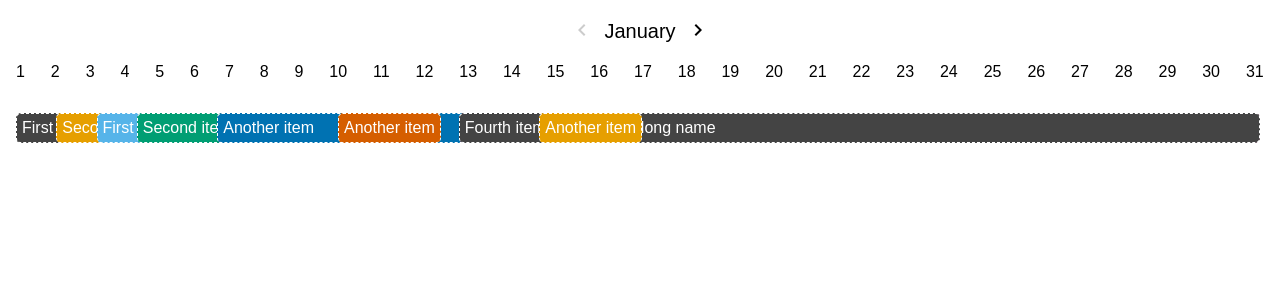
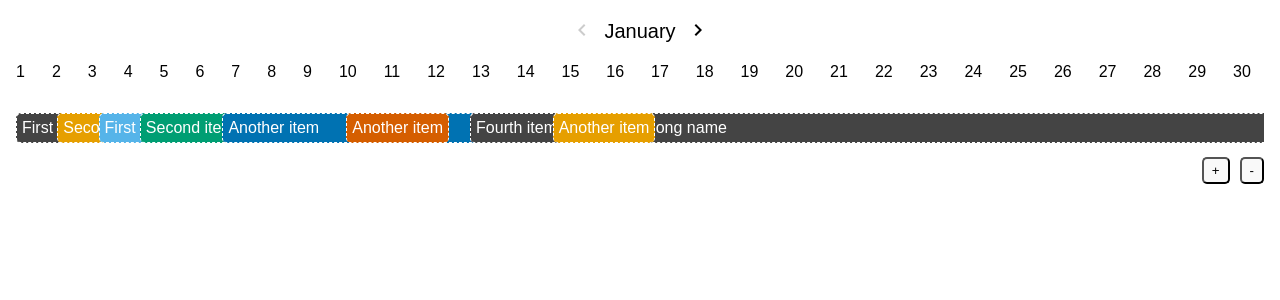
Before and after one commit to diego-cecatto/minimal-timiline, a React (Vite) app: page / in a window 1280 px wide. Shown: the top 300 px of the page. Built offline with nearby package versions, Linux system fonts and the light colour scheme.

Commit message:
feat: implement basic zoom in / zoom out feature

```diff
--- a/src/components/timeline/Timeline.module.scss
+++ b/src/components/timeline/Timeline.module.scss
@@ -26,8 +26,8 @@ body {
 
             .dropZone {
                 position: absolute;
-                height: 28px;
-                top: 17px;
+                height: 80px;
+                top: 8px;
                 z-index: -1;
                 &.active {
                     z-index: 1;
@@ -45,13 +45,13 @@ body {
 
         &.hover {
             z-index: 2;
-            cursor: pointer;
+            cursor: grabbing;
         }
 
         &.dragging {
             z-index: 1;
             position: absolute;
-            cursor: pointer;
+            cursor: grabbing !important;
         }
 
         .fieldEditor {
@@ -133,3 +133,15 @@ body {
     height: 1px;
     overflow: hidden;
 }
+
+.buttonsContainer {
+    text-align: right;
+
+    .actionButtons {
+        background-color: #f9f9f9;
+        cursor: pointer;
+        margin-left: 10px;
+        padding: 4px 8px;
+        border-radius: 5px;
+    }
+}
--- a/src/components/timeline/Timeline.tsx
+++ b/src/components/timeline/Timeline.tsx
@@ -1,18 +1,73 @@
 import styles from './Timeline.module.scss';
-import { TimelineItem } from '../../actions/timeline/timeline.mock.ation';
+import { Appontment } from '../../actions/timeline/timeline.mock.ation';
 import { TimelineHeader } from './TimelineHeader';
 import { Events } from './TimelineEvents';
+import { useState } from 'react';
 
 declare type TimelineProps = {
-    events: TimelineItem[];
+    events: Appontment[];
 };
 
 export const Timeline = ({ events }: TimelineProps) => {
+    const [width, setWidth] = useState(window.innerWidth);
+    const [showReset, setShowReset] = useState(false);
+
+    const handleZoomIn = () => {
+        setWidth((prevWidth) => prevWidth + 50);
+        setShowReset(true);
+    };
+
+    const handleZoomOut = () => {
+        setWidth((prevWidth) => prevWidth - 50);
+        setShowReset(true);
+    };
+    const handleReset = () => {
+        setWidth(window.innerWidth);
+        setShowReset(false);
+    };
+    const handleScroll = (event: any) => {
+        if (event.deltaY > 0) {
+            handleZoomIn();
+        } else {
+            handleZoomOut();
+        }
+    };
+
     return (
         <>
-            <TimelineHeader />
-            <div className={styles.timelineContainer}>
-                <Events />
+            <div style={{ overflow: 'hidden' }} onWheel={handleScroll}>
+                <TimelineHeader zoom={width} />
+                <div
+                    style={{
+                        width: `${width}px`,
+                        overflow: 'hidden',
+                        overflowY: 'hidden',
+                        transition: 'transform 0.1s ease',
+                    }}
+                >
+                    <div className={styles.timelineContainer}>
+                        <Events />
+                    </div>
+                </div>
+            </div>
+            <div className={styles.buttonsContainer}>
+                {showReset && (
+                    <button
+                        onClick={handleReset}
+                        className={styles.actionButtons}
+                    >
+                        Reset
+                    </button>
+                )}
+                <button onClick={handleZoomIn} className={styles.actionButtons}>
+                    +
+                </button>
+                <button
+                    onClick={handleZoomOut}
+                    className={styles.actionButtons}
+                >
+                    -
+                </button>
             </div>
         </>
     );
--- a/src/components/timeline/TimelineEvents.tsx
+++ b/src/components/timeline/TimelineEvents.tsx
@@ -76,7 +76,7 @@ export const Events = () => {
         clearTimeout(hoverHandlerRef.current);
         hoverHandlerRef.current = setTimeout(() => {
             setHover(event);
-        }, 300);
+        }, 250);
     };
 
     const handleMouseLeave = (event: React.MouseEvent) => {
@@ -86,7 +86,7 @@ export const Events = () => {
         clearTimeout(hoverHandlerRef.current);
         hoverHandlerRef.current = setTimeout(() => {
             setHover(null);
-        }, 500);
+        }, 300);
     };
     const handleStartEditItem = (event: Appontment) => {
         document.addEventListener('click', handleCloseEdit);
@@ -132,7 +132,7 @@ export const Events = () => {
                         handleResize={startResize}
                         handleStartEditItem={handleStartEditItem}
                         handleChangeName={handleChangeName}
-                        handleDragStart={(event: Appontment | null) => {
+                        handleDrag={(event: Appontment | null) => {
                             setHover(event);
                             setDraggin(event);
                         }}
--- a/src/components/timeline/TimelineHeader.tsx
+++ b/src/components/timeline/TimelineHeader.tsx
@@ -4,7 +4,7 @@ import NavigateBeforeIcon from '@mui/icons-material/NavigateBefore';
 import { useDispatch, useSelector } from 'react-redux';
 import { TimelineState, changeMonth } from './Timeline.slice';
 
-export const TimelineHeader = () => {
+export const TimelineHeader = ({ zoom }: any) => {
     const dispatch = useDispatch();
     const { months, currMonth }: TimelineState = useSelector(
         (state: any) => state.timeline
@@ -39,7 +39,14 @@ export const TimelineHeader = () => {
                     <NavigateNextIcon />
                 </span>
             </div>
-            <ul className={styles.dayList}>
+            <ul
+                className={styles.dayList}
+                style={{
+                    width: `${zoom}px`,
+                    overflow: 'hidden',
+                    overflowY: 'hidden',
+                }}
+            >
                 {Array.from(
                     { length: currMonth.daysInMonth },
                     (_, index) => index
```
Also changed, not shown: src/components/timeline/TimelineItem.tsx (+9 -12 lines), 1 other file (tests, documents, lock files or other folders).
